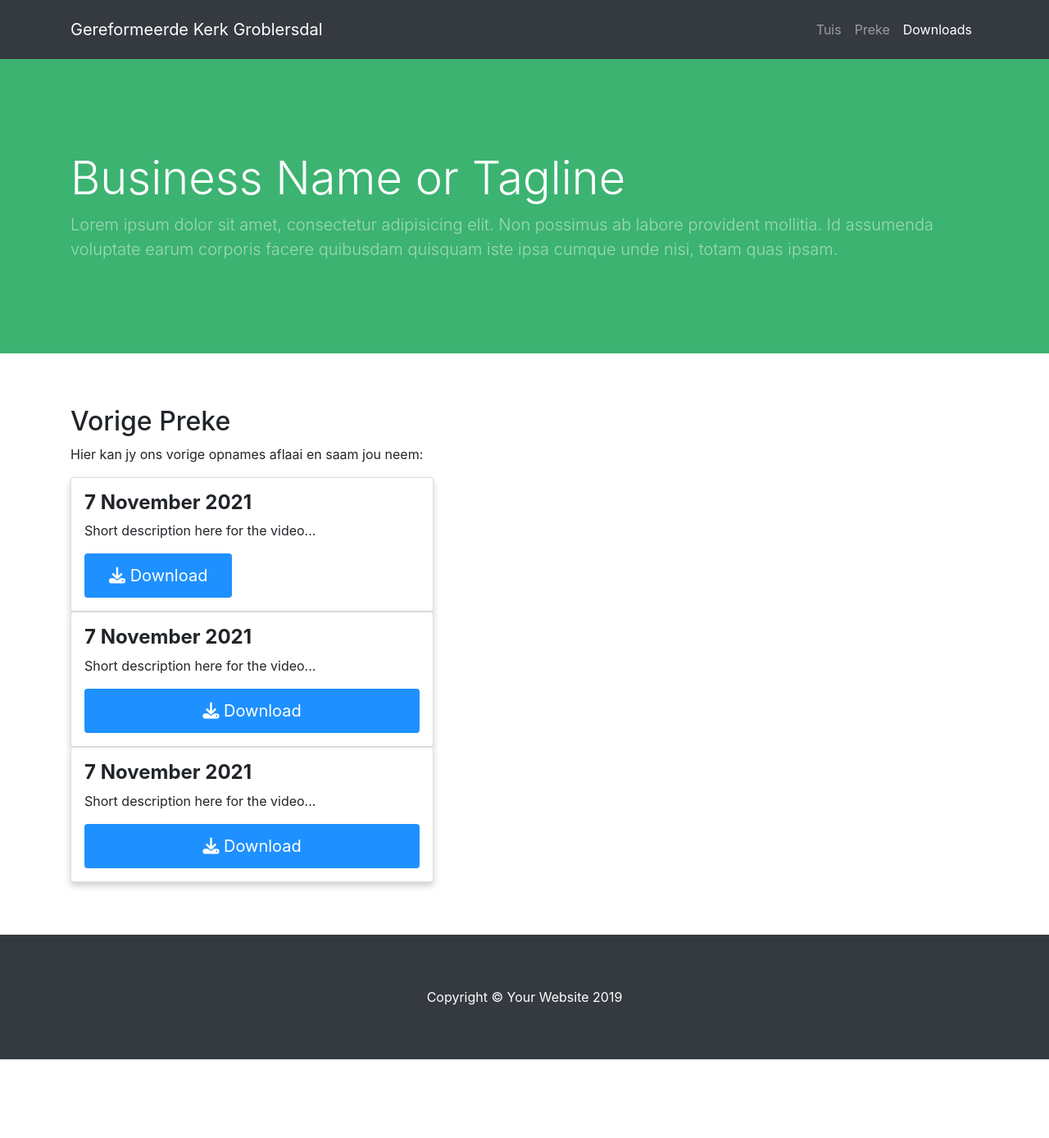
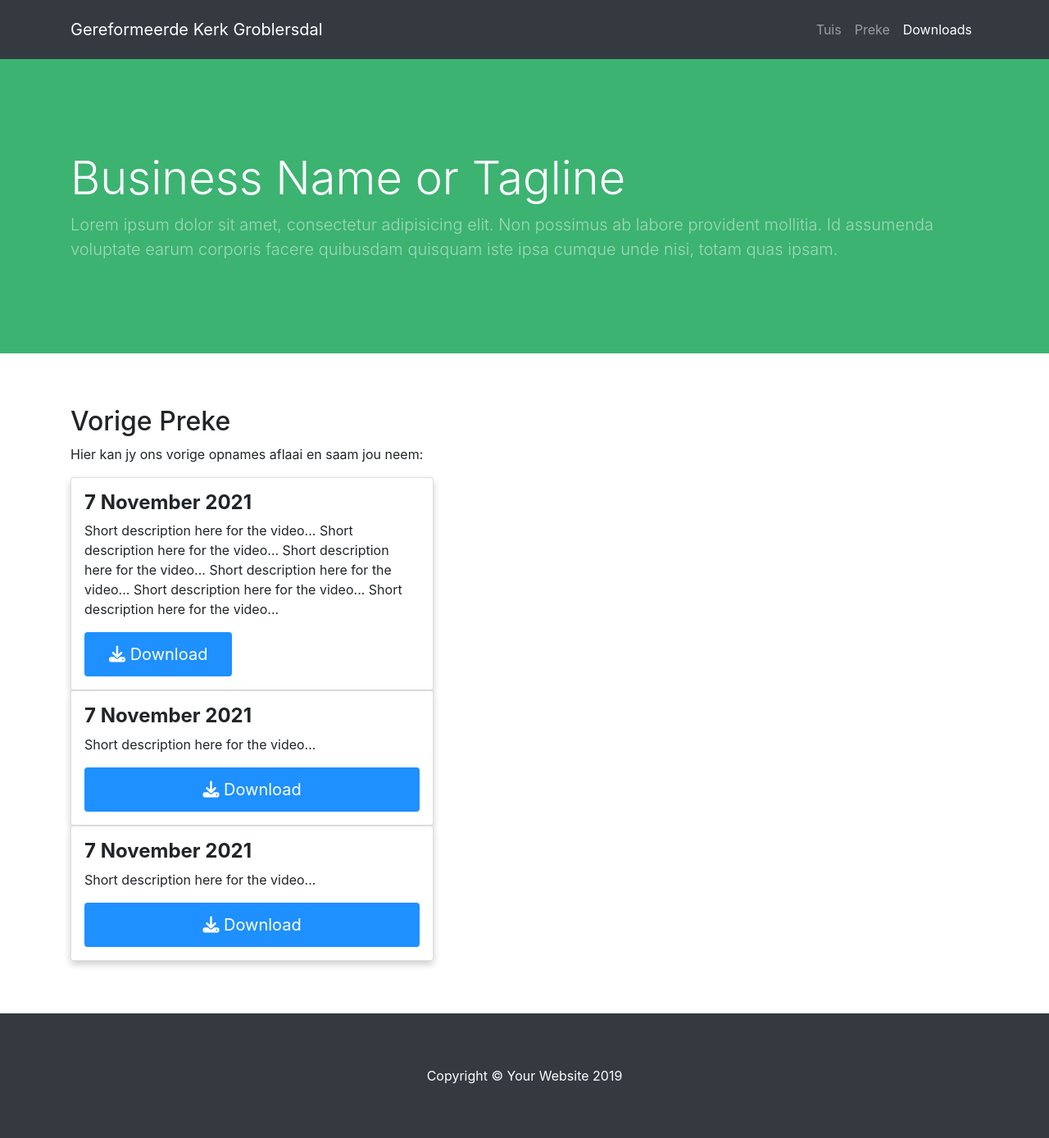
Before and after one commit to sharu725/business-frontpage, a Jekyll site: the page built from _pages/downloads.md, in a window 1280 px wide. Shown: the whole page at 82% size. Built offline with Jekyll 4.4.1, drawn with Linux system fonts in a browser that asks for light colours; nearby versions of some CDN libraries; library files that are not in the unit come from our copies; comment, search, counter and statistics services are not loaded; our own code applies the rules of GitHub Pages for plain Markdown files; before the commit the page ends 1292 px from its top, so only the background shows below that.

Commit message:
Update downloads.md

```diff
--- a/_pages/downloads.md
+++ b/_pages/downloads.md
@@ -10,7 +10,7 @@ Hier kan jy ons vorige opnames aflaai en saam jou neem:
 <div class="card">
   <div class="container">
     <h4><b>7 November 2021</b></h4>
-    <p>Short description here for the video...</p>
+    <p>Short description here for the video... Short description here for the video... Short description here for the video... Short description here for the video... Short description here for the video... Short description here for the video...</p>
     <button class="btn"><i class="fas fa-download"></i> Download</button>
   </div>
 </div>
```
